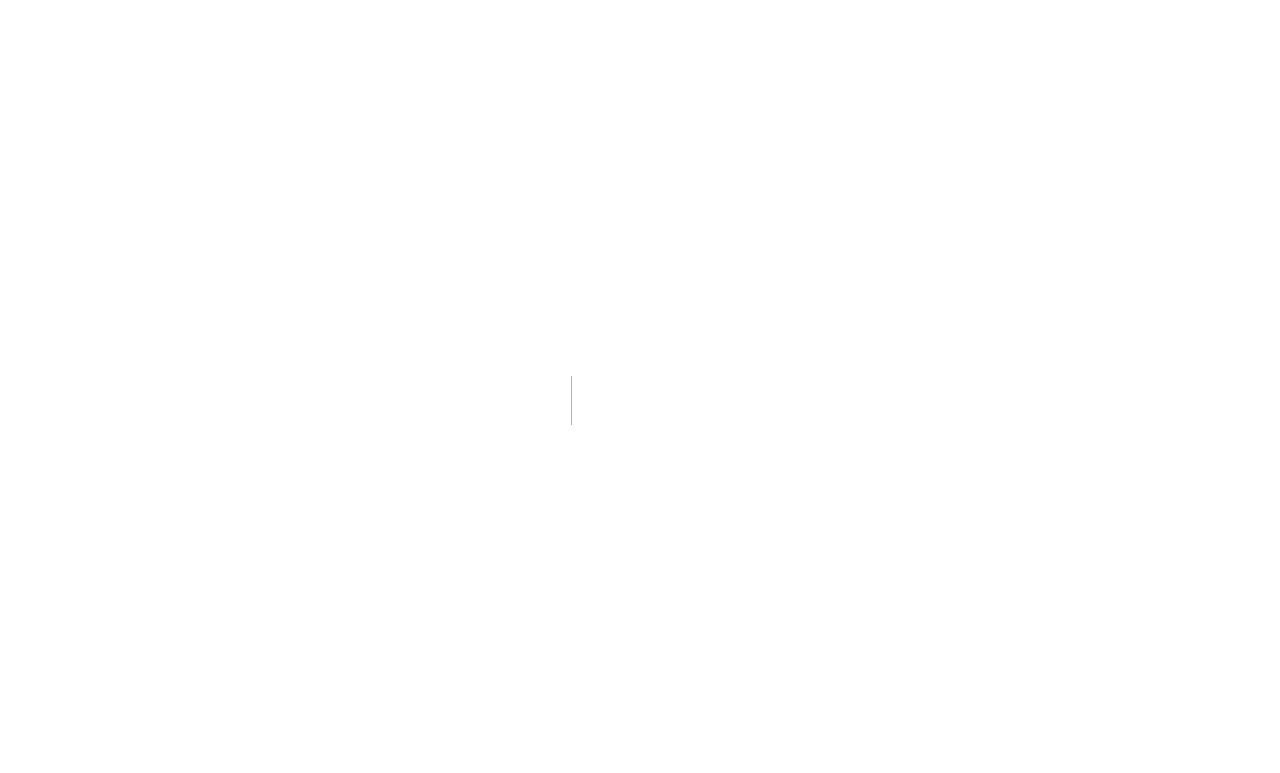
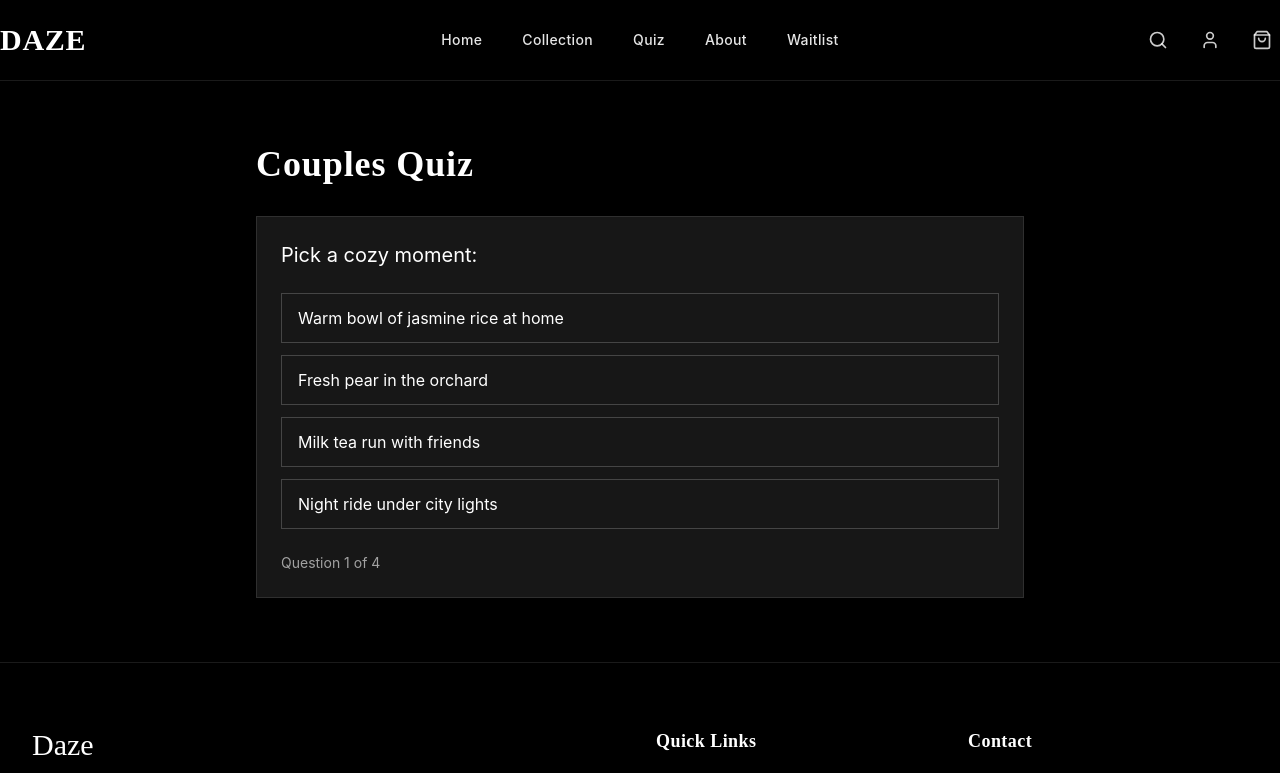
Before and after one commit to dingalanger/Daze-Perfumes, a Next.js app: page /quiz in a window 1280 px wide. Before the commit this address had no page. Shown: the top 773 px of the page. Built offline with nearby package versions, Linux system fonts and the light colour scheme.

Commit message:
feat(quiz): add Couples Quiz page with scoring and pairings; add Quiz nav link

```diff
--- /dev/null
+++ b/app/quiz/page.tsx
@@ -0,0 +1,124 @@
+"use client"
+
+import React, { useMemo, useState } from 'react'
+import Header from '@/components/Header'
+import Footer from '@/components/Footer'
+import Link from 'next/link'
+import { products } from '@/lib/products'
+
+type ScoreMap = Partial<Record<string, number>>
+
+// Simple scoring: each answer adds points to one or more fragrances
+const QUESTIONS: { q: string; answers: { label: string; scores: ScoreMap }[] }[] = [
+  {
+    q: "Pick a cozy moment:",
+    answers: [
+      { label: "Warm bowl of jasmine rice at home", scores: { rice: 2 } },
+      { label: "Fresh pear in the orchard", scores: { pear: 2 } },
+      { label: "Milk tea run with friends", scores: { boba: 2 } },
+      { label: "Night ride under city lights", scores: { stallion: 2 } },
+    ],
+  },
+  {
+    q: "Your ideal vibe:",
+    answers: [
+      { label: "Minimal, soft, comforting", scores: { rice: 2, pear: 1 } },
+      { label: "Fresh, bright, juicy", scores: { pear: 2, rice: 1 } },
+      { label: "Sweet, creamy, addictive", scores: { boba: 2 } },
+      { label: "Bold, leathery, confident", scores: { stallion: 2 } },
+    ],
+  },
+  {
+    q: "Pick a note:",
+    answers: [
+      { label: "Osmanthus", scores: { stallion: 2 } },
+      { label: "Asian Pear", scores: { pear: 2 } },
+      { label: "Black Tea", scores: { boba: 2 } },
+      { label: "Jasmine Rice", scores: { rice: 2 } },
+    ],
+  },
+  {
+    q: "Date plan:",
+    answers: [
+      { label: "Farmers market + picnic", scores: { pear: 2 } },
+      { label: "Late‑night dessert spot", scores: { boba: 2 } },
+      { label: "Gallery stroll + espresso", scores: { rice: 2 } },
+      { label: "Concert + rooftop", scores: { stallion: 2 } },
+    ],
+  },
+]
+
+const PAIRINGS: Record<string, string[]> = {
+  pear: ["Boba Tea", "Steamed Rice"],
+  boba: ["Pear", "Steamed Rice"],
+  rice: ["Pear", "Boba Tea"],
+  stallion: ["Pear", "Boba Tea"],
+}
+
+export default function QuizPage() {
+  const [step, setStep] = useState(0)
+  const [scores, setScores] = useState<Record<string, number>>({ pear: 0, boba: 0, rice: 0, stallion: 0 })
+
+  const makeChoice = (answerScores: ScoreMap) => {
+    setScores(prev => {
+      const next: Record<string, number> = { ...prev }
+      Object.entries(answerScores).forEach(([k, v]) => { next[k] = (next[k] || 0) + (v || 0) })
+      return next
+    })
+    setStep(step + 1)
+  }
+
+  const result = useMemo(() => {
+    if (step < QUESTIONS.length) return null
+    const entries = Object.entries(scores)
+    entries.sort((a, b) => b[1] - a[1])
+    const topKey = entries[0][0]
+    const prod = products.find(p => p.id === topKey)
+    return prod || null
+  }, [step, scores])
+
+  return (
+    <main className="min-h-screen pt-20 bg-black">
+      <Header />
+
+      <section className="section-padding">
+        <div className="container-custom max-w-3xl">
+          <h1 className="text-4xl font-serif font-bold text-white mb-8">Couples Quiz</h1>
+
+          {step < QUESTIONS.length ? (
+            <div className="bg-neutral-900 border border-white/10 p-6">
+              <p className="text-xl text-white mb-6">{QUESTIONS[step].q}</p>
+              <div className="grid gap-3">
+                {QUESTIONS[step].answers.map((a, idx) => (
+                  <button key={idx} className="w-full text-left px-4 py-3 border border-white/20 text-white hover:bg-white hover:text-black transition" onClick={() => makeChoice(a.scores)}>
+                    {a.label}
+                  </button>
+                ))}
+              </div>
+              <div className="mt-6 text-white/60 text-sm">Question {step + 1} of {QUESTIONS.length}</div>
+            </div>
+          ) : result ? (
+            <div className="bg-neutral-900 border border-white/10 p-6">
+              <h2 className="text-2xl font-serif font-bold text-white mb-2">Your match: {result.name}</h2>
+              <p className="text-white/80 mb-4">{result.shortDescription}</p>
+              <Link href={`/product/${result.slug}`} className="btn-outline-light inline-block">View {result.name}</Link>
+
+              <div className="mt-8">
+                <h3 className="text-lg font-semibold text-white mb-2">Pairs well with</h3>
+                <ul className="list-disc pl-6 text-white/80">
+                  {(PAIRINGS[result.id] || []).map(name => (
+                    <li key={name}>{name}</li>
+                  ))}
+                </ul>
+              </div>
+
+              <button className="mt-8 btn-outline-light" onClick={() => { setStep(0); setScores({ pear: 0, boba: 0, rice: 0, stallion: 0 }) }}>Retake quiz</button>
+            </div>
+          ) : null}
+        </div>
+      </section>
+
+      <Footer />
+    </main>
+  )
+}
--- a/components/Header.tsx
+++ b/components/Header.tsx
@@ -41,6 +41,7 @@ export default function Header() {
           <nav className="hidden md:flex justify-center items-center space-x-10 justify-self-center">
             <Link href="/" className="text-sm font-medium tracking-wide text-white/90 hover:text-white transition-colors">Home</Link>
             <Link href="/collection" className="text-sm font-medium tracking-wide text-white/90 hover:text-white transition-colors">Collection</Link>
+            <Link href="/quiz" className="text-sm font-medium tracking-wide text-white/90 hover:text-white transition-colors">Quiz</Link>
             <Link href="/about" className="text-sm font-medium tracking-wide text-white/90 hover:text-white transition-colors">About</Link>
             <Link href="/waitlist" className="text-sm font-medium tracking-wide text-white/90 hover:text-white transition-colors">Waitlist</Link>
           </nav>
@@ -76,6 +77,7 @@ export default function Header() {
             <nav className="flex flex-col space-y-4 text-center">
               <Link href="/" className="text-white/90 hover:text-white transition-colors">Home</Link>
               <Link href="/collection" className="text-white/90 hover:text-white transition-colors">Collection</Link>
+              <Link href="/quiz" className="text-white/90 hover:text-white transition-colors">Quiz</Link>
               <Link href="/about" className="text-white/90 hover:text-white transition-colors">About</Link>
               <Link href="/waitlist" className="text-white/90 hover:text-white transition-colors">Waitlist</Link>
               <Link href="/checkout" className="text-white/90 hover:text-white transition-colors">Cart ({cartCount})</Link>
```
